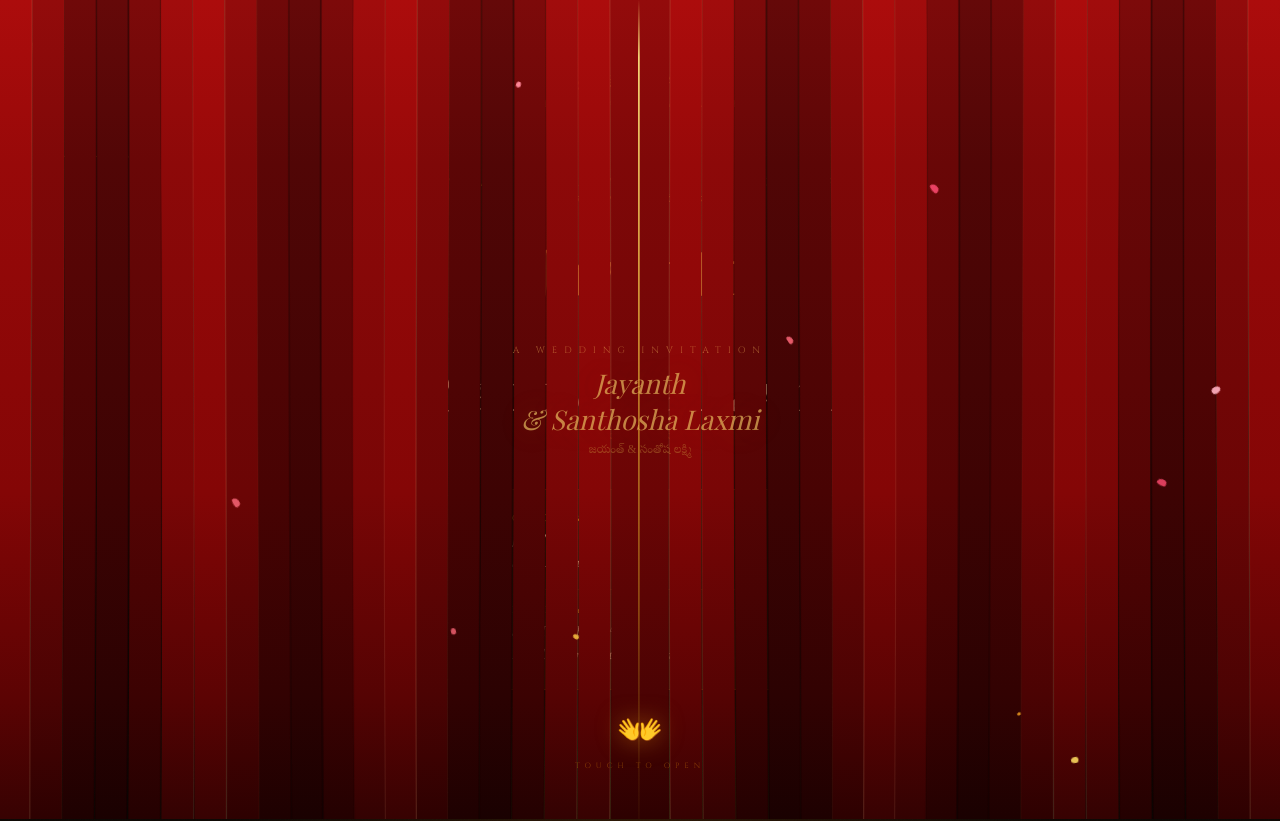
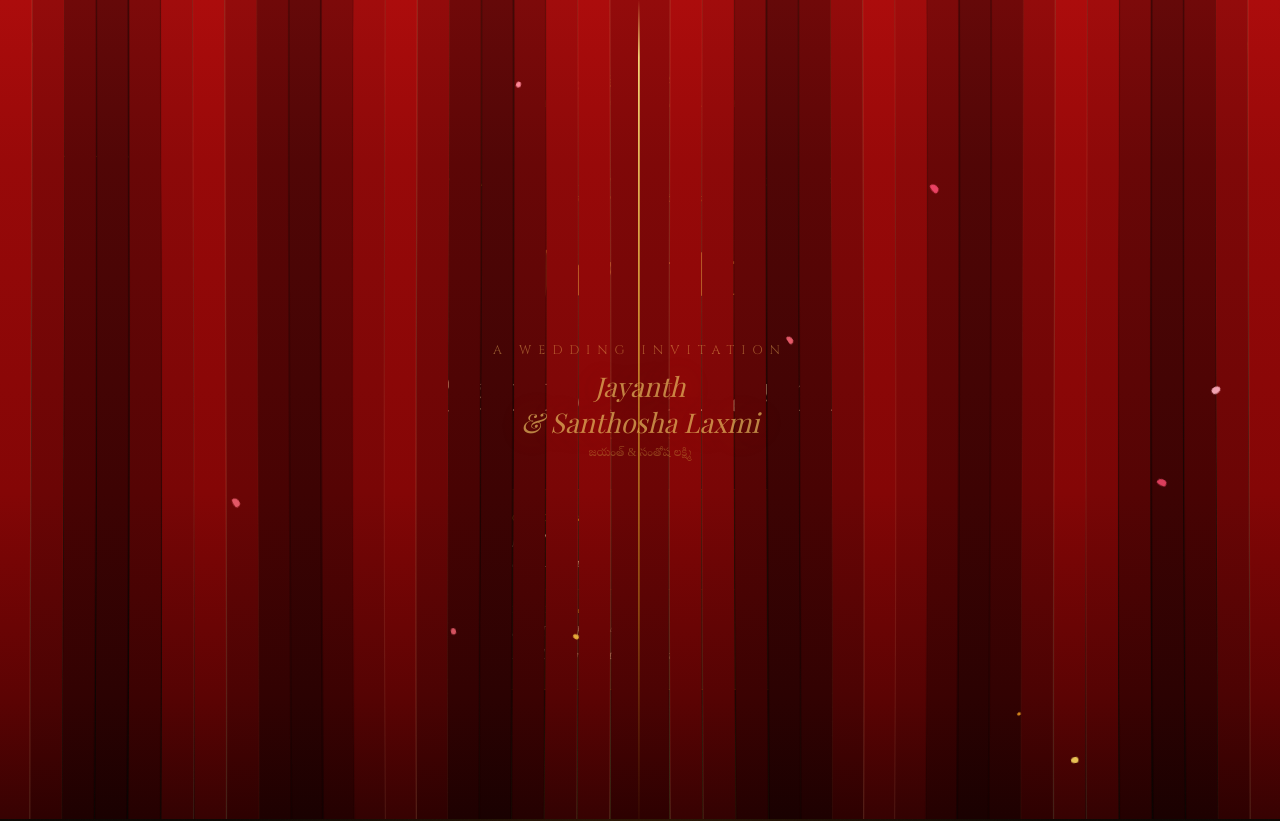
Before and after one commit to Vishnu868/wedding-invite, a plain HTML site: page index.html in a window 1280 px wide. Shown: the top 821 px of the page. Drawn offline with nearby package versions, Linux system fonts and the light colour scheme; animation ran at ten frames a second; a web font is replaced by a local one.

Commit message:
Initial commit

```diff
--- a/index.html
+++ b/index.html
@@ -109,7 +109,7 @@ body{background:var(--black);font-family:'Cormorant Garamond',serif;overflow-x:h
   opacity:0;transition:opacity 1s ease;
 }
 #curtain-stage.lit #curtain-text{opacity:1}
-.ct-line1{font-family:'Cinzel',serif;font-size:0.58rem;letter-spacing:7px;color:rgba(255,200,100,0.4);text-transform:uppercase;margin-bottom:10px}
+.ct-line1{font-family:'Cinzel',serif;font-size:0.78rem;letter-spacing:7px;color:rgba(255,200,100,0.4);text-transform:uppercase;margin-bottom:10px}
 .ct-names{font-family:'Playfair Display',serif;font-style:italic;color:rgba(240,200,100,0.65);font-size:clamp(1.2rem,4.5vw,1.7rem);line-height:1.3;text-shadow:0 0 30px rgba(200,117,10,0.3)}
 .ct-sub{font-family:'Noto Serif Telugu',serif;color:rgba(200,150,60,0.4);font-size:0.72rem;margin-top:6px}
 
@@ -268,10 +268,7 @@ footer{background:#040302;padding:55px 28px 70px;text-align:center;border-top:1p
       <div class="ct-names">Jayanth<br>&amp; Santhosha Laxmi</div>
       <div class="ct-sub">జయంత్ &amp; సంతోష లక్ష్మి</div>
     </div>
-    <div id="tap-hint">
-      <span class="th-hands">👐</span>
-      <span class="th-label">Touch to Open</span>
-    </div>
+
   </div>
 
 </div><!-- hero-wrapper end -->
```
